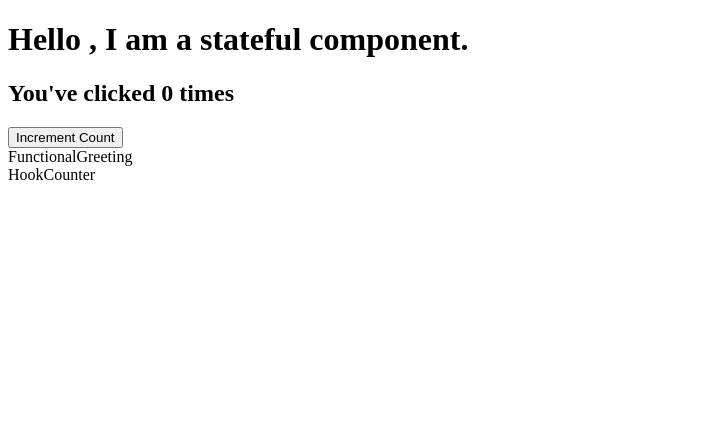
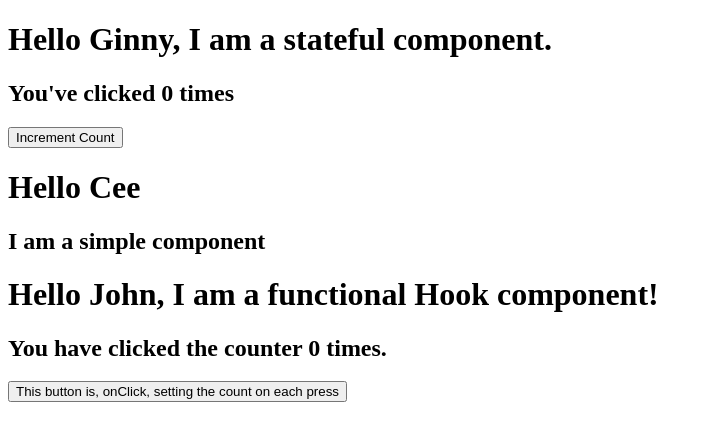
Before and after one commit to digimori/reactCI, a React (Vite) app: page / in a window 1280 px wide. Shown: the top 440 px of the page, without its empty margins (0-711 px from the left). Built offline with nearby package versions, Linux system fonts and the light colour scheme.

Commit message:
HookCounter added as a component, utilizing useState

```diff
--- a/src/App.jsx
+++ b/src/App.jsx
@@ -8,9 +8,9 @@ function App() {
 
   return (
       <div>
-        <StatefulGreeting />
-        <FunctionalGreeting />
-        <HookCounter />
+        <StatefulGreeting name="Ginny" />
+        <FunctionalGreeting name="Cee" />
+        <HookCounter name="John" />
       </div>
   )
 }
--- a/src/FunctionalGreeting.jsx
+++ b/src/FunctionalGreeting.jsx
@@ -1,9 +1,11 @@
 import React from 'react'
 
-const FunctionalGreeting = () => {
-  return (
-    <div>FunctionalGreeting</div>
-  )
+//Stateless functional component - Best used for static rendering
+export default function FunctionalGreeting(props) {
+    return (
+        <div className='greeting'>
+            <h1>Hello {props.name}</h1>
+            <h2>I am a simple component</h2>
+        </div>
+    )
 }
-
-export default FunctionalGreeting
--- a/src/HookCounter.jsx
+++ b/src/HookCounter.jsx
@@ -1,9 +1,18 @@
 import React from 'react'
+import { useState } from 'react'
 
-const HookCounter = () => {
-  return (
-    <div>HookCounter</div>
-  )
+// Hooks will allow stateless functional components to act like Stateful class components
+export default function HookCounter(props) {
+// count: a new state property
+// setCount: method to update the count
+// useState(0) - Initialize count at 0 kinda like writing let count = 0;
+
+    const [count, setCount] = useState(0)
+    return (
+        <div className='greeting'>
+            <h1>Hello {props.name}, I am a functional Hook component!</h1>
+            <h2>You have clicked the counter {count} times.</h2>
+            <button onClick={() => setCount(count => count + 1)}>This button is, onClick, setting the count on each press</button>
+        </div>
+    )
 }
-
-export default HookCounter
--- a/src/StatefulGreeting.jsx
+++ b/src/StatefulGreeting.jsx
@@ -1,9 +1,12 @@
 import React from 'react'
+
+//Stateful class components are generally used for interactivity
 
 export default class StatefulGreeting extends React.Component {
   constructor(props) {
     //super(props) calls the constructor
     super(props);
+    //Initial state count
     this.state = {
       count: 0
     };
```
